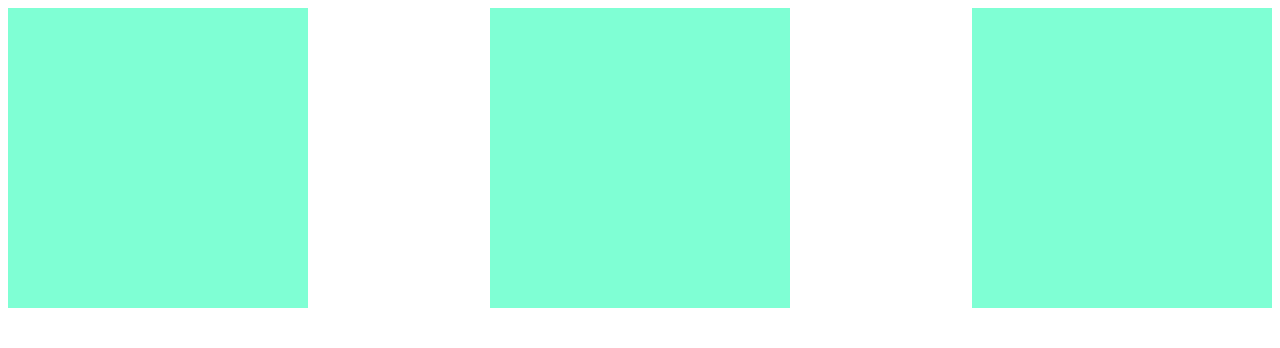
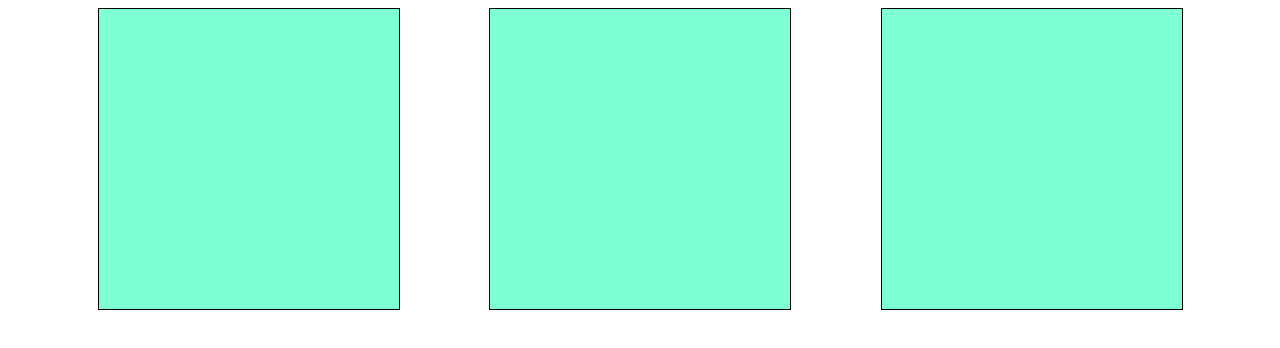
Before and after one commit to taeyoungs/CSS-Master, a plain HTML site: page flexbox.html in a window 1280 px wide. Drawn offline with Linux system fonts and the light colour scheme.

Commit message:
Basics of Flexbox

```diff
--- a/flexbox.html
+++ b/flexbox.html
@@ -8,12 +8,14 @@
         <style>
             .flexbox {
                 display: flex;
-                justify-content: space-between;
+                justify-content: space-evenly;
+                flex-wrap: wrap;
             }
             .box {
                 width: 300px;
                 height: 300px;
                 background-color: aquamarine;
+                border: 1px solid black;
             }
         </style>
     </head>
```
